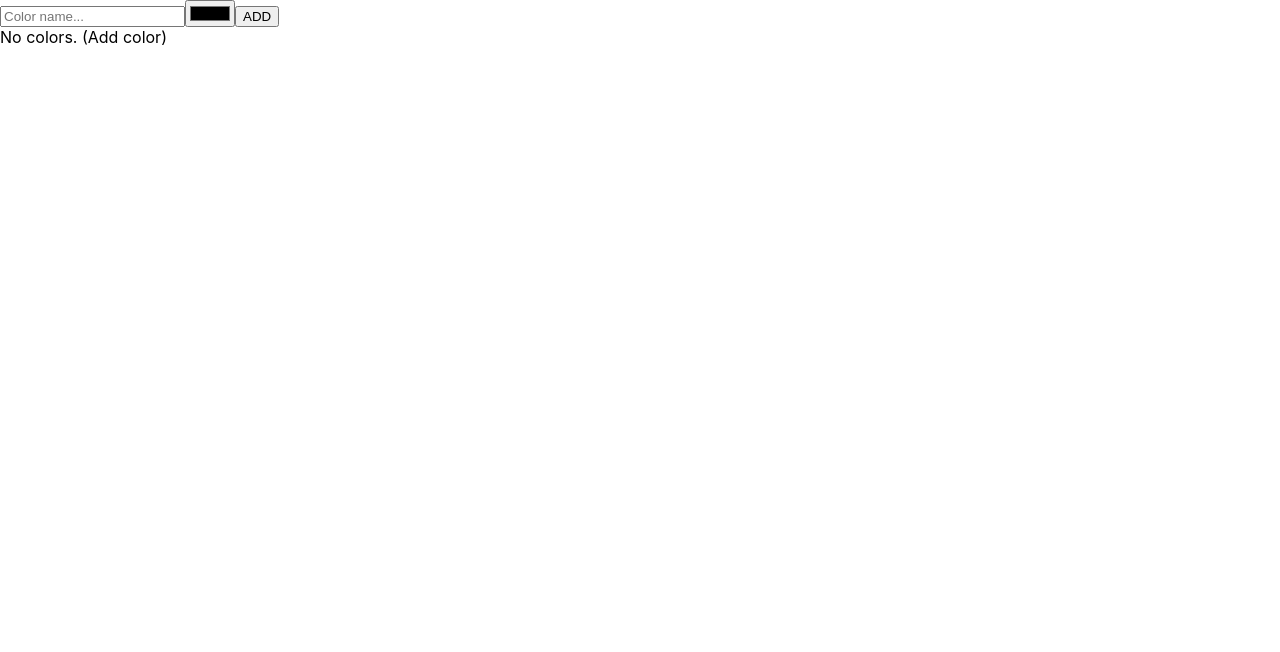
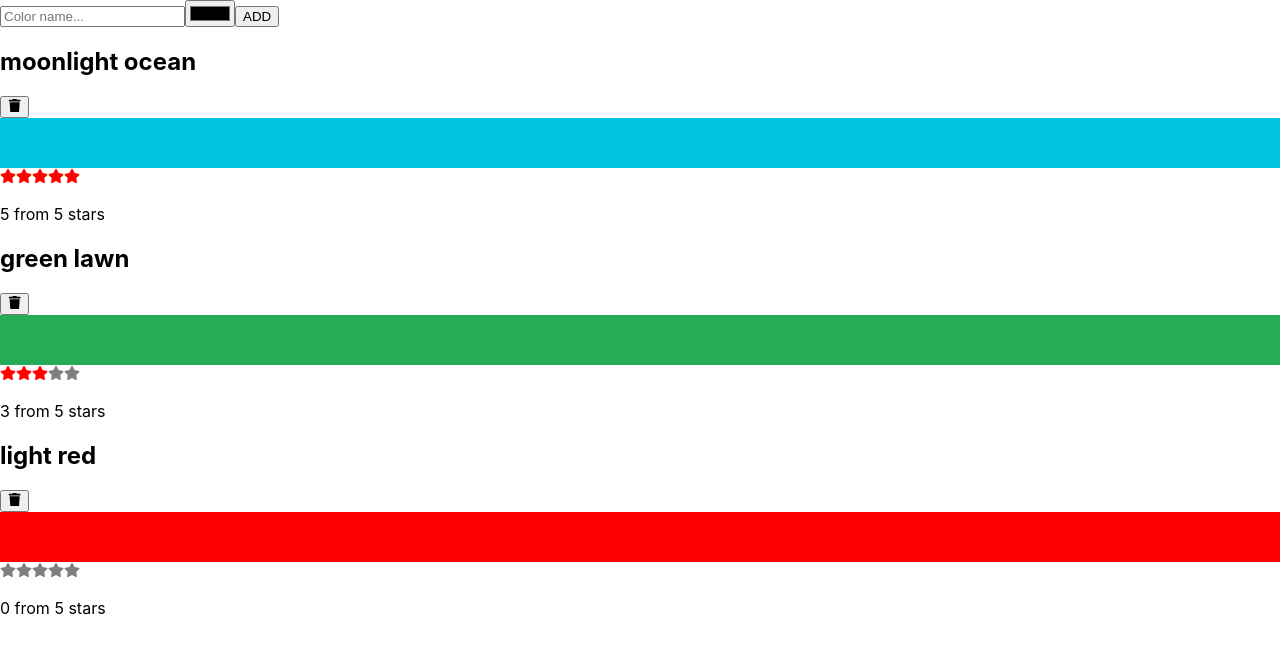
Before and after one commit to BlooAM/rating-star, a React (Create React App) app: page / in a window 1280 px wide. Shown: the top 652 px of the page. Built offline with nearby package versions, Linux system fonts and the light colour scheme.

Commit message:
adjust ColorList for ColorContext

```diff
--- a/src/components/ColorList.js
+++ b/src/components/ColorList.js
@@ -1,23 +1,14 @@
-import React from 'react'
+import React, { useContext } from 'react'
+import { ColorContext } from '..';
 import Color from './Color'
 
-export default function ColorList({
-    colors = [],
-    onRemoveColor = f => f,
-    onRateColor = f => f
-}){
+export default function ColorList(){
+    const { colors } = useContext(ColorContext);
     if(!colors.length) return <div>No colors. (Add color)</div>;
     return (
         <div className="color-list">
             {
-                colors.map(color => (
-                    <Color
-                    key={color.id}
-                    {...color}
-                    onRemove={onRemoveColor}
-                    onRate={onRateColor}
-                    />
-                    ))
+                colors.map(color => ( <Color key={color.id} {...color} />))
             }
         </div>
     );
```
